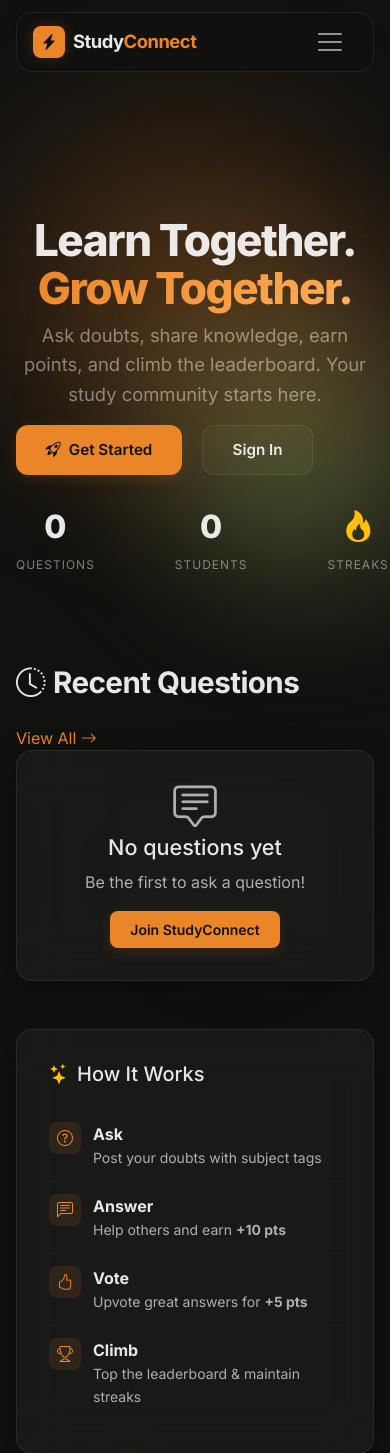
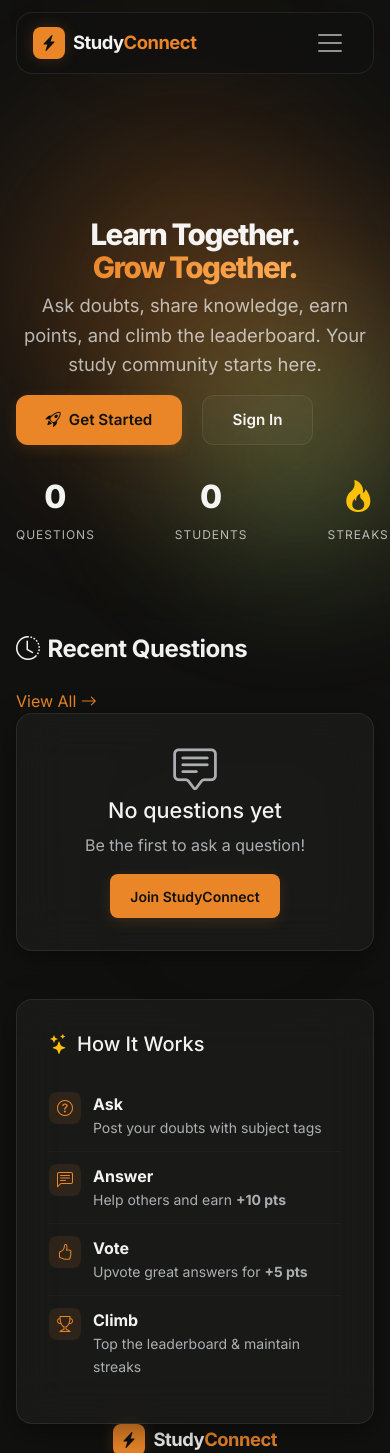
Before and after one commit to Sandy-Dev-Hub/StudyConnect, a Flask app: page / in a window 390 px wide; the page is wider, and only the part inside the window is pictured. Shown: the top 1453 px of that part. Run offline with Flask 3, Linux system fonts and the light colour scheme; data that the repository does not hold is empty; some libraries are stand-ins or nearby versions.

Commit message:
feat: implement Phase 5D responsive UI and accessibility

```diff
--- a/app/static/css/style.css
+++ b/app/static/css/style.css
@@ -17,9 +17,9 @@
   --glass-border-hover: rgba(255, 255, 255, 0.15);
   --glass-shadow: 0 8px 32px rgba(0, 0, 0, 0.5);
 
-  --text-1: rgba(255, 255, 255, 0.90);
-  --text-2: rgba(255, 255, 255, 0.45);
-  --text-3: rgba(255, 255, 255, 0.25);
+  --text-1: rgba(255, 255, 255, 0.95);
+  --text-2: rgba(255, 255, 255, 0.68);
+  --text-3: rgba(255, 255, 255, 0.50);
 
   --success: #4ade80;
   --points-gold: #F5C518;
@@ -2709,3 +2709,82 @@ select.glass-input[data-customized="true"] {
 .notif-dropdown-menu .dropdown-item:hover {
   background-color: var(--glass-hover);
 }
+
+/* ===================================================
+   PHASE 5D: RESPONSIVE UI & ACCESSIBILITY (WCAG 2.1 AA)
+   =================================================== */
+
+/* Visible Focus Outlines (Keyboard Accessibility) */
+a:focus-visible, button:focus-visible, input:focus-visible, select:focus-visible, textarea:focus-visible, [tabindex]:focus-visible, .nav-link:focus-visible, .dropdown-item:focus-visible {
+  outline: 2px solid var(--amber) !important;
+  outline-offset: 3px !important;
+  box-shadow: 0 0 0 4px var(--amber-glow) !important;
+}
+
+/* Screen Reader Only Utility */
+.sr-only {
+  position: absolute;
+  width: 1px;
+  height: 1px;
+  padding: 0;
+  margin: -1px;
+  overflow: hidden;
+  clip: rect(0, 0, 0, 0);
+  white-space: nowrap;
+  border-width: 0;
+}
+
+/* Responsive Tables */
+.table-responsive {
+  overflow-x: auto !important;
+  -webkit-overflow-scrolling: touch;
+  max-width: 100%;
+}
+
+table {
+  width: 100%;
+  max-width: 100%;
+}
+
+/* Mobile & Tablet Breakpoints (44x44px Touch Targets & Grid Degradation) */
+@media (max-width: 992px) {
+  .row-cols-lg-4 > * {
+    flex: 0 0 auto;
+    width: 50% !important;
+  }
+}
+
+@media (max-width: 768px) {
+  /* Ensure 44x44px minimum touch targets on mobile/tablet */
+  button, .btn, .nav-link, .dropdown-item, .page-link, input[type="button"], input[type="submit"], .mark-read-btn, .delete-notif-btn, .vote-btn {
+    min-height: 44px !important;
+    min-width: 44px !important;
+    display: inline-flex !important;
+    align-items: center !important;
+    justify-content: center !important;
+  }
+
+  .sc-navbar {
+    padding-top: 0.75rem;
+    padding-bottom: 0.75rem;
+  }
+
+  .sc-card {
+    padding: 1.25rem;
+  }
+}
+
+@media (max-width: 576px) {
+  .row-cols-lg-4 > *, .row-cols-md-3 > *, .row-cols-sm-2 > * {
+    flex: 0 0 auto;
+    width: 100% !important;
+  }
+
+  h1, .h1 {
+    font-size: 1.85rem !important;
+  }
+
+  h2, .h2 {
+    font-size: 1.5rem !important;
+  }
+}
--- a/app/templates/_partials/_navbar.html
+++ b/app/templates/_partials/_navbar.html
@@ -9,7 +9,7 @@
         </a>
 
         <!-- Mobile Toggle -->
-        <button class="navbar-toggler border-0 flex-shrink-0 ms-2" type="button" data-bs-toggle="collapse" data-bs-target="#navbarNav">
+        <button class="navbar-toggler border-0 flex-shrink-0 ms-2" type="button" data-bs-toggle="collapse" data-bs-target="#navbarNav" aria-label="Toggle navigation">
             <span class="navbar-toggler-icon"></span>
         </button>
 
@@ -22,7 +22,7 @@
                     <div class="nav-search-box">
                         <i class="bi bi-search search-icon" aria-hidden="true"></i>
                         <input type="text" id="nav-search-input" class="nav-search-input"
-                               placeholder="Search questions..." autocomplete="off"
+                               placeholder="Search questions..." autocomplete="off" aria-label="Search questions and study groups"
                                role="combobox" aria-expanded="false" aria-controls="search-results-dropdown" aria-haspopup="listbox">
                     </div>
                     <div id="search-results-dropdown" class="search-results-dropdown d-none" role="listbox"></div>
```
